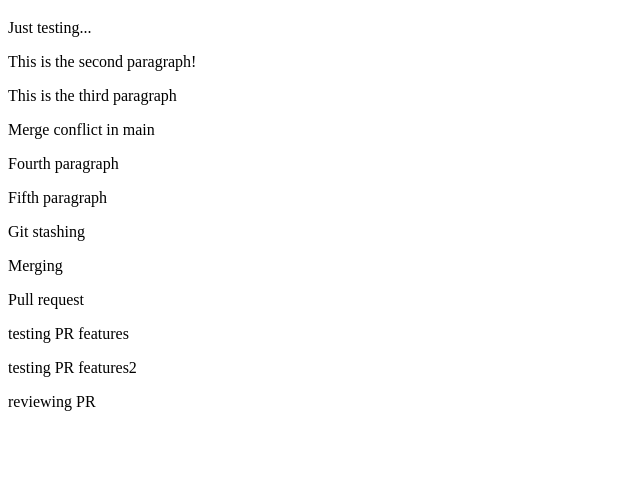
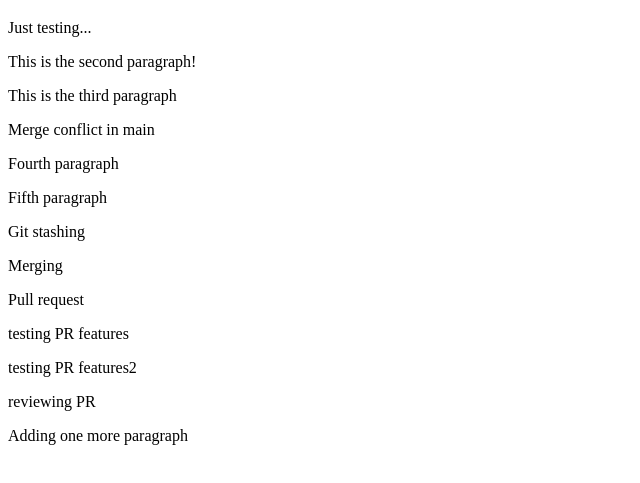
Before and after one commit to leonardodeborba/learning-git-and-github, a plain HTML site: page index.html in a window 1280 px wide. Shown: the part 61-544 px from the top of the page, without its empty margins (0-640 px from the left). Drawn offline with Linux system fonts and the light colour scheme.

Commit message:
Added one more paragraph in a codespace

```diff
--- a/index.html
+++ b/index.html
@@ -19,5 +19,6 @@
     <p>testing PR features</p>
     <p>testing PR features2</p>
     <p>reviewing PR</p>
+    <p>Adding one more paragraph</p>
 </body>
 </html>
```
